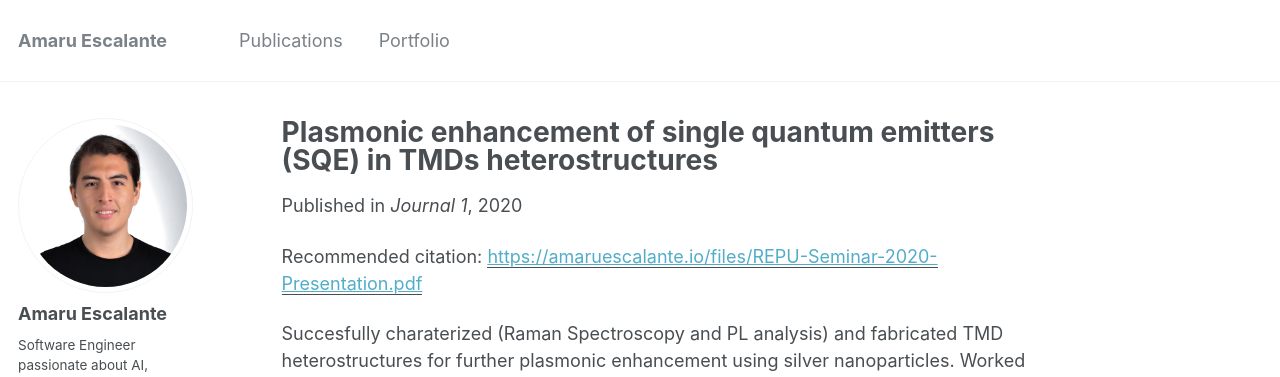
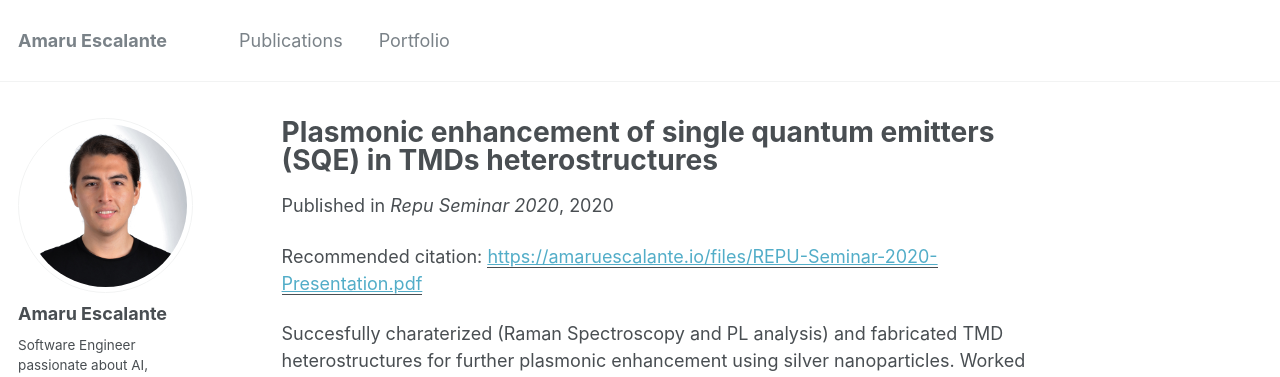
Before and after one commit to AmaruEscalante/amaru.github.io, a Jekyll site: the page built from _publications/2020-11-27-plasmonic-enhancement-sqe-tmd.md, in a window 1280 px wide and 1178 px high. Shown: the top 377 px of the window. Built offline with Jekyll 4.4.1, drawn with Linux system fonts in a browser that asks for light colours.

Commit message:
feature: update publications

```diff
--- a/_publications/2020-11-27-plasmonic-enhancement-sqe-tmd.md
+++ b/_publications/2020-11-27-plasmonic-enhancement-sqe-tmd.md
@@ -4,7 +4,7 @@ collection: publications
 permalink: /publication/repu-purdue-internship-2020
 excerpt: 'This paper is about the number 1. The number 2 is left for future work.'
 date: 2020-11-27
-venue: 'Journal 1'
+venue: 'Repu Seminar 2020'
 paperurl: 'https://amaruescalante.io/files/REPU-Seminar-2020-Presentation.pdf'
 citation: ''
 ---
```
